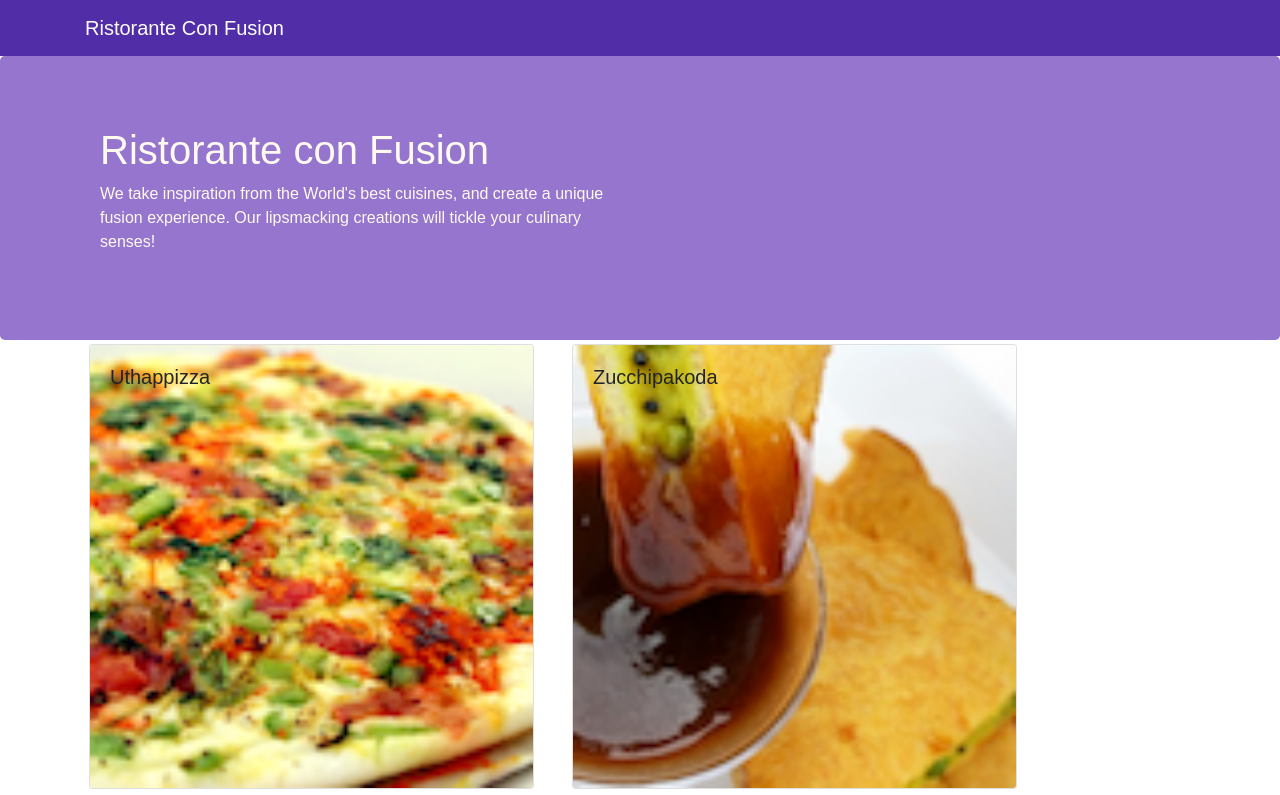
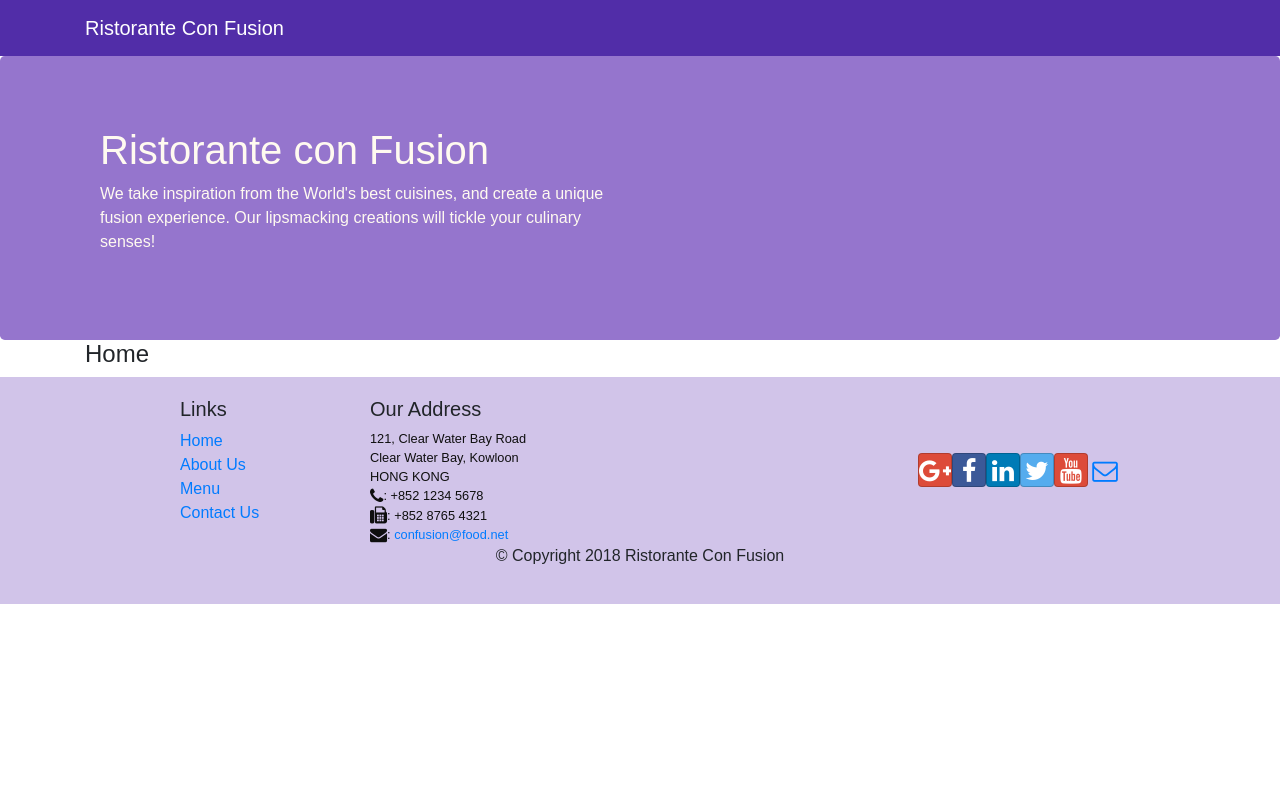
Before and after one commit to pooja-bhati/Full-stack-web-development-with-React, a React (Create React App) app in the folder React/confusion/: page /home in a window 1280 px wide. Shown: the top 795 px of the page. Built offline with nearby package versions, Linux system fonts and the light colour scheme.

Commit message:
React Router(error in header icon display)

```diff
--- a/React/confusion/package.json
+++ b/React/confusion/package.json
@@ -9,6 +9,7 @@
     "react": "^16.13.1",
     "react-dom": "^16.13.1",
     "react-popper": "0.9.2",
+    "react-router-dom": "4.2.2",
     "react-scripts": "^1.1.4",
     "reactstrap": "5.0.0"
   },
--- a/React/confusion/src/App.js
+++ b/React/confusion/src/App.js
@@ -1,15 +1,18 @@
 import React, { Component } from 'react';
 import Main from './components/MainComponent';
 import './App.css';
+import { BrowserRouter } from 'react-router-dom';
 
 class App extends Component {
 
 
   render() {
     return (
-      <div>
-        <Main />
-      </div>
+      <BrowserRouter>
+        <div className="App">
+          <Main />
+        </div>
+      </BrowserRouter>
     );
   }
 }
--- a/React/confusion/src/components/FooterComponent.js
+++ b/React/confusion/src/components/FooterComponent.js
@@ -1,4 +1,5 @@
 import React from 'react';
+import { Link } from 'react-router-dom';
 
 function Footer(props) {
     return(
@@ -8,10 +9,10 @@
                 <div className="col-4 offset-1 col-sm-2">
                     <h5>Links</h5>
                     <ul className="list-unstyled">
-                        <li><a href="#">Home</a></li>
-                        <li><a href="#">About</a></li>
-                        <li><a href="#">Menu</a></li>
-                        <li><a href="contactus.html">Contact</a></li>
+                    <li><Link to='/home'>Home</Link></li>
+                    <li><Link to='/aboutus'>About Us</Link></li>
+                    <li><Link to='/menu'>Menu</Link></li>
+                    <li><Link to='/contactus'>Contact Us</Link></li>
                     </ul>
                 </div>
                 <div className="col-7 col-sm-5">
--- /dev/null
+++ b/React/confusion/src/components/HomeComponent.js
@@ -0,0 +1,11 @@
+import React from 'react';
+
+function Home(props) {
+    return(
+      <div className="container">
+        <h4>Home</h4>
+      </div>
+    );
+}
+
+export default Home;
--- a/React/confusion/src/components/MainComponent.js
+++ b/React/confusion/src/components/MainComponent.js
@@ -1,32 +1,38 @@
 import React, { Component } from 'react';
+import Home from './HomeComponent';
 import Menu from './MenuComponents';
 import Dishdetail from './DishDetailComponents';
 import Header from './HeaderComponent';
 import Footer from './FooterComponent';
 import { DISHES } from '../shared/dishes';
+import { Switch, Route, Redirect } from 'react-router-dom';
 
 
 class Main extends Component {
 
   constructor(props) {
     super(props);
+
     this.state = {
       dishes: DISHES,
-      selectedDish: null
-    };
+      };
   }
-  onDishSelect(dishId) {
-      this.setState({
-          selectedDish: dishId
-      })
-  }
+
   render() {
+    const HomePage = () => {
+      return(
+          <Home />
+      );
+    }
     return (
       <div>
         <Header />
-        <Menu dishes={this.state.dishes} onClick={(dishId) => this.onDishSelect(dishId)} />
-          <Dishdetail dish={this.state.dishes.filter((dish) => dish.id === this.state.selectedDish)[0]} />
-          <Footer />
+        <Switch>
+              <Route path="/home" component={HomePage} />
+              <Route exact path="/menu" component={() => <Menu dishes={this.state.dishes} />} />
+              <Redirect to="/home" />
+        </Switch>
+        <Footer />
       </div>
     );
   }
--- a/React/confusion/src/index.js
+++ b/React/confusion/src/index.js
@@ -1,7 +1,7 @@
 import React from 'react';
 import ReactDOM from 'react-dom';
 import 'bootstrap/dist/css/bootstrap.min.css';
-import 'font-awesome/css/font-awesome.min.css';
+import 'font-awesome/css/font-awesome.css';
 import 'bootstrap-social/bootstrap-social.css';
 import './index.css';
 import App from './App';
```
Also changed, not shown: 1 other file (tests, documents, lock files or other folders).
